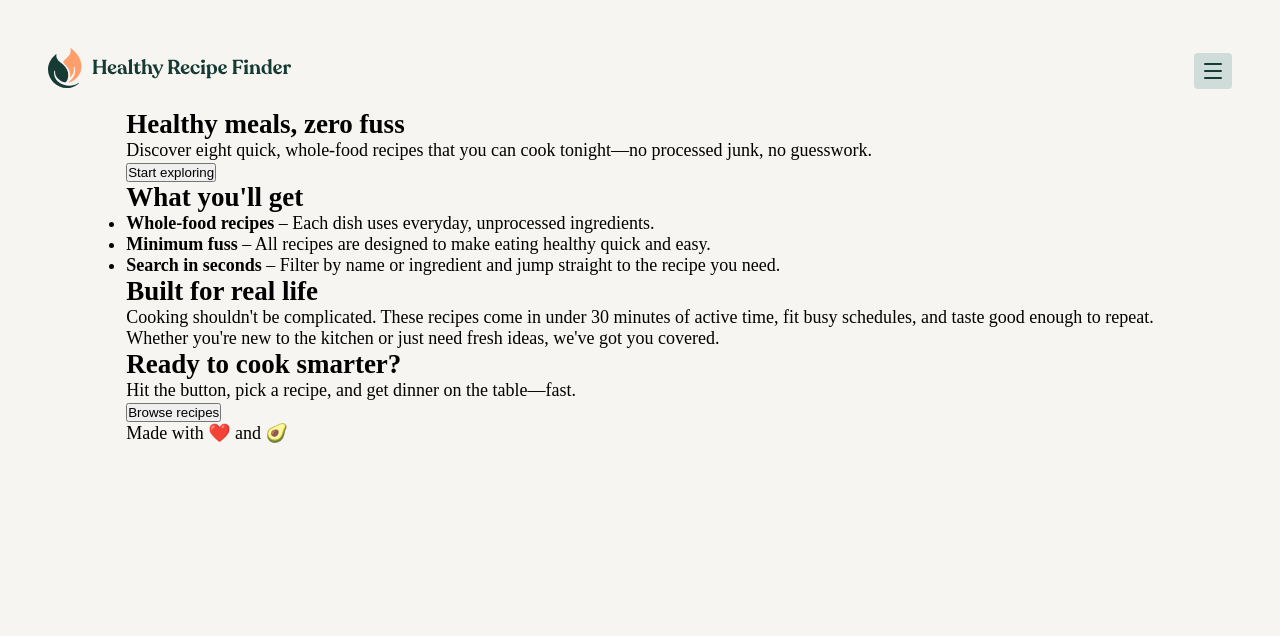
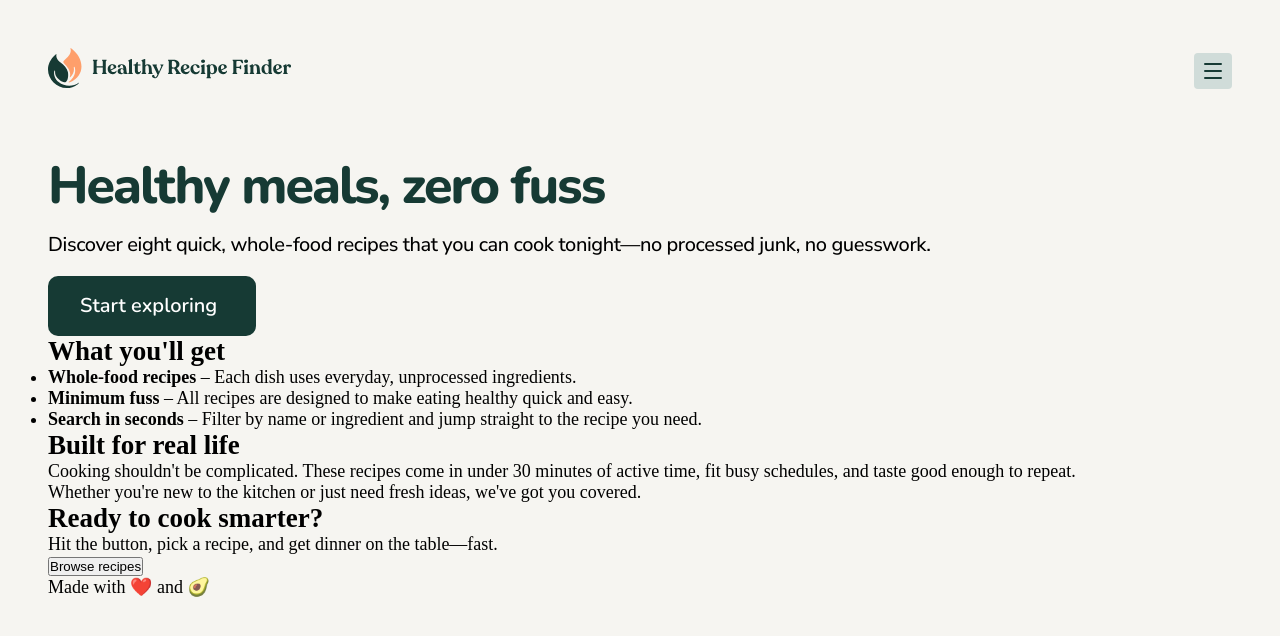
Before and after one commit to mahlvm/recipe-finder-website, a React (Vite) app in the folder recipe-finder-react/: page / in a window 1280 px wide. Shown: the top 636 px of the page. Built offline with nearby package versions, Linux system fonts and the light colour scheme.

Commit message:
home section1

```diff
--- /dev/null
+++ b/recipe-finder-react/src/components/ButtonToRecipes.css
@@ -0,0 +1,26 @@
+.customButton{
+    width: 100%;
+    padding-top: var(--spacing-12);
+    padding-bottom: var(--spacing-12);
+    border-radius: var(--radius-10);
+    background-color: var(--Neutral900);
+    color: var(--Neutral0);
+    border: none;
+    font-family: var(--text-5-font);
+    font-size: var(--text-5-size);
+    line-height: var(--text-5-line);
+    letter-spacing: var(--text-5-spacig);
+    display: flex;
+    flex-direction: row;
+    justify-content: flex-start;
+    align-items: center;
+}
+
+.customButton.umnoveoito{
+    width: 13rem;
+    height: 3.75rem;
+    padding-top: var(--spacing-16);
+    padding-bottom: var(--spacing-16);
+    padding-left: var(--spacing-32);
+    padding-right: var(--spacing-32);
+}
--- /dev/null
+++ b/recipe-finder-react/src/components/ButtonToRecipes.jsx
@@ -0,0 +1,17 @@
+import "./ButtonToRecipes.css"
+import PropTypes from "prop-types"
+
+const ButtonToRecipes = ({text, className = ""}) => {
+    return(
+        <button className={`customButton ${className}`}>
+            {text}
+        </button>
+    )
+}
+
+export default ButtonToRecipes;
+
+ButtonToRecipes.propTypes = {
+    text: PropTypes.string.isRequired,
+    className: PropTypes.string
+};
--- a/recipe-finder-react/src/components/Navbar.css
+++ b/recipe-finder-react/src/components/Navbar.css
@@ -8,7 +8,7 @@
     flex-direction: row;
     align-items: center;
     justify-content: space-between;
-    padding: var(--spacing-200);
+    padding: var(--spacing-16);
     position: relative;
 }
 
@@ -17,18 +17,17 @@
     flex-direction: column;
     justify-content: center;
     align-items: center;
-    padding: 0.625rem;
+    padding: 0.625rem; /* 10px */
     background-color: var(--Neutral300);
     border-radius: var(--radius-4);
 }
-
 
 .nav-list{
     position: absolute;
     z-index: 100;
     left: 0;
     right: 0;
-    margin: 0 var(--spacing-200);
+    margin: 0 var(--spacing-16);
     display: flex;
     flex-direction: row;
     justify-content: flex-start;
@@ -43,7 +42,7 @@
     flex-direction: column;
     justify-content: flex-start;
     align-items: flex-start;
-    padding: var(--spacing-100);
+    padding: var(--spacing-8);
     margin: 0;
     box-sizing: border-box;
     list-style: none;
@@ -54,27 +53,26 @@
     font-family: var(--text-7-font);
     font-size: var(--text-7-size);
     width: 100%;
-    padding-top: var(--spacing-150);
-    padding-bottom: var(--spacing-150);
-    padding-left: var(--spacing-100);
-    padding-right: var(--spacing-100);
+    padding-top: var(--spacing-12);
+    padding-bottom: var(--spacing-12);
+    padding-left: var(--spacing-8);
+    padding-right: var(--spacing-8);
 }
 
 .liButton{
-    padding-left: var(--spacing-100);
-    padding-right: var(--spacing-100);
+    padding-left: var(--spacing-8);
+    padding-right: var(--spacing-8);
     width: 100%;
     display: flex;
     flex-direction: row;
     align-items: center;
     justify-content: center;
-
 }
 
 .liButton button{
     width: 100%;
-    padding-top: var(--spacing-150);
-    padding-bottom: var(--spacing-150);
+    padding-top: var(--spacing-12);
+    padding-bottom: var(--spacing-12);
     border-radius: var(--radius-10);
     background-color: var(--Neutral900);
     color: var(--Neutral0);
--- a/recipe-finder-react/src/components/Navbar.jsx
+++ b/recipe-finder-react/src/components/Navbar.jsx
@@ -2,6 +2,7 @@ import logo from "../assets/images/logo.svg";
 import hamburgerMenu from "../assets/images/icon-hamburger-menu.svg";
 import { useState } from "react";
 import "./Navbar.css"
+import ButtonToRecipes from "./ButtonToRecipes";
 
 const Navbar = () => {
     const [menuToggle, setMenuToggle] = useState(false)
@@ -28,7 +29,7 @@ const Navbar = () => {
                 <li className="li">About</li>
                 <li className="li">Recips</li>
                 <li className="liButton">
-                    <button>Browse Recipes</button>
+                    <ButtonToRecipes text="Browse recipes" className="" />
                 </li>
                 </ul>
             )}
--- a/recipe-finder-react/src/index.css
+++ b/recipe-finder-react/src/index.css
@@ -159,25 +159,25 @@ body {
   --text-10-font: var(--font-secondary-variable);
 
   /* Espaçamentos */
-  --spacing-0: 0rem;
-  --spacing-025: 0.125rem; /* 2px */
-  --spacing-050: 0.25rem; /* 4px */
-  --spacing-075: 0.375rem; /* 6px */
-  --spacing-100: 0.5rem; /* 8px */
-  --spacing-125: 0.625rem; /* 10px */
-  --spacing-150: 0.75rem; /* 12px */
-  --spacing-200: 1rem; /* 16px */
-  --spacing-250: 1.25rem; /* 20px */
-  --spacing-300: 1.5rem; /* 24px */
-  --spacing-400: 2rem; /* 32px */
-  --spacing-500: 2.5rem; /* 40px */
-  --spacing-600: 3rem; /* 48px */
-  --spacing-800: 4rem; /* 64px */
-  --spacing-1000: 5rem; /* 80px */
-  --spacing-1200: 6rem; /* 96px */
-  --spacing-1400: 7rem; /* 112px */
-  --spacing-1600: 8rem; /* 128px */
-  --spacing-1800: 9rem; /* 144px */
+ --spacing-0: 0rem;
+--spacing-2: 0.125rem; /* 2px */
+--spacing-4: 0.25rem; /* 4px */
+--spacing-6: 0.375rem; /* 6px */
+--spacing-8: 0.5rem; /* 8px */
+--spacing-10: 0.625rem; /* 10px */
+--spacing-12: 0.75rem; /* 12px */
+--spacing-16: 1rem; /* 16px */
+--spacing-20: 1.25rem; /* 20px */
+--spacing-24: 1.5rem; /* 24px */
+--spacing-32: 2rem; /* 32px */
+--spacing-40: 2.5rem; /* 40px */
+--spacing-48: 3rem; /* 48px */
+--spacing-64: 4rem; /* 64px */
+--spacing-80: 5rem; /* 80px */
+--spacing-96: 6rem; /* 96px */
+--spacing-112: 7rem; /* 112px */
+--spacing-128: 8rem; /* 128px */
+--spacing-144: 9rem; /* 144px */
 
   /* Bordas */
   --radius-0: 0rem;
--- a/recipe-finder-react/src/pages/Home.css
+++ b/recipe-finder-react/src/pages/Home.css
@@ -12,23 +12,56 @@
     justify-content: flex-start;
 }
 
+.mainHome {
+    width: 100%;
+    padding-top: var(--spacing-48);
+    padding-left: var(--spacing-16);
+    padding-right: var(--spacing-16);
+}
+
+.section1{
+  width: 100%;
+  display: flex;
+  flex-direction: column;
+  justify-content: flex-start;
+  align-items: flex-start;
+  gap: var(--spacing-16);
+}
+
+.section1 h1{
+  font-family: var(--font-primary);
+  font-size: var(--text-1-mobile-size);
+  font-weight: var(--text-1-weight);
+  line-height: var(--text-1-line);
+  letter-spacing: var(--text-1-spacing);
+  color: var(--Neutral900);
+}
+
+.section1 p{
+  font-family: var(--font-secondary-variable);
+  font-size: var(--text-6-size);
+  font-weight: var(--text-6-weight);
+  line-height: var(--text-6-line);
+  letter-spacing: var(--text-6-spacing);
+  color: var(--Neutral800);
+}
 
 /* -------------------- */
 /* Tablet - 768px */
 /* -------------------- */
 @media (min-width: 768px) {
-.homeContainer {
-    font-size: 18px;
-    padding: 32px;
-  }
+    .homeContainer {
+        font-size: 18px;
+        padding: var(--spacing-32);
+    }
 }
 
 /* -------------------- */
 /* Desktop - 1440px */
 /* -------------------- */
 @media (min-width: 1440px) {
-.homeContainer{
-    font-size: 20px;
-    padding: 64px;
-  }
+    .homeContainer {
+        font-size: 20px;
+        padding: var(--spacing-64);
+    }
 }
--- a/recipe-finder-react/src/pages/Home.jsx
+++ b/recipe-finder-react/src/pages/Home.jsx
@@ -1,18 +1,19 @@
 import './Home.css'
 import Navbar from "../components/Navbar";
+import ButtonToRecipes from "../components/ButtonToRecipes";
 
 const Home = () => {
   return (
     <div className='homeContainer'>
         <Navbar/>
-        <main>
-        <section>
+        <main className='mainHome'>
+        <section className='section1'>
             <h1>Healthy meals, zero fuss</h1>
             <p>
             Discover eight quick, whole-food recipes that you can cook tonight—no
             processed junk, no guesswork.
             </p>
-            <button>Start exploring</button>
+            <ButtonToRecipes text="Start exploring" className="umnoveoito" />
         </section>
 
         <section>
```
